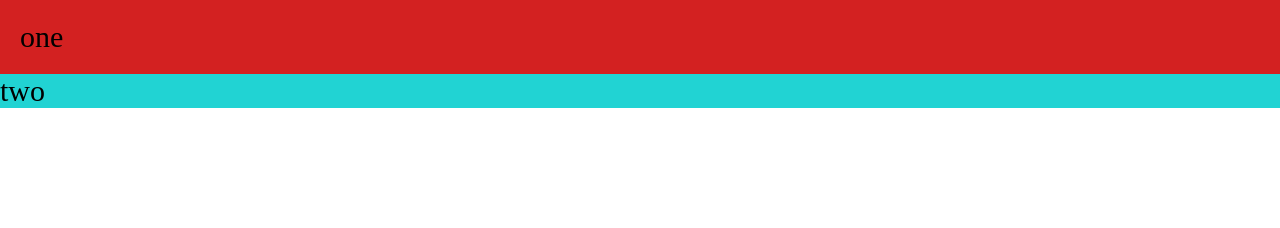
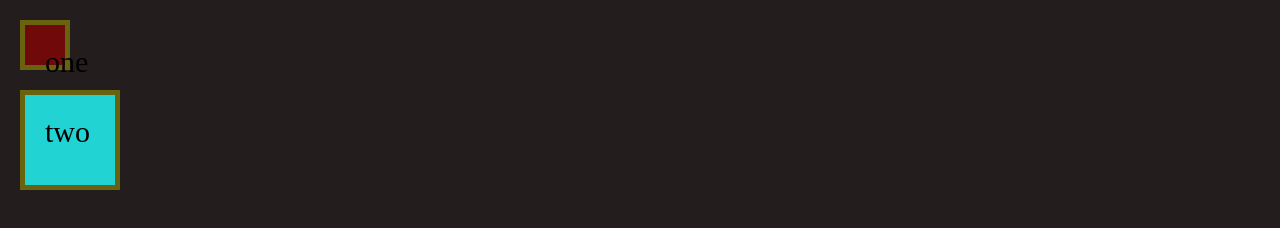
Before and after one commit to burak-odabasi/css_boxmodel, a plain HTML site: page index.html in a window 1280 px wide. Drawn offline with Linux system fonts and the light colour scheme.

Commit message:
learned border-box

```diff
--- a/style.css
+++ b/style.css
@@ -2,12 +2,23 @@
   padding: 0;
   margin: 0;
   font-size: 30px;
+  background: #241d1d;
+  box-sizing: border-box;
 }
 
 .box-one {
-  background: rgb(211, 33, 33);
+  background: rgb(112, 9, 9);
   padding: 20px;
+  border: 5px solid rgb(105, 99, 16);
+  margin: 20px;
+  height: 20px;
+  width: 20px;
 }
 .box-two {
   background: rgb(33, 211, 211);
+  padding: 20px;
+  border: 5px solid rgb(105, 99, 16);
+  margin: 20px;
+  height: 100px;
+  width: 100px;
 }
```
